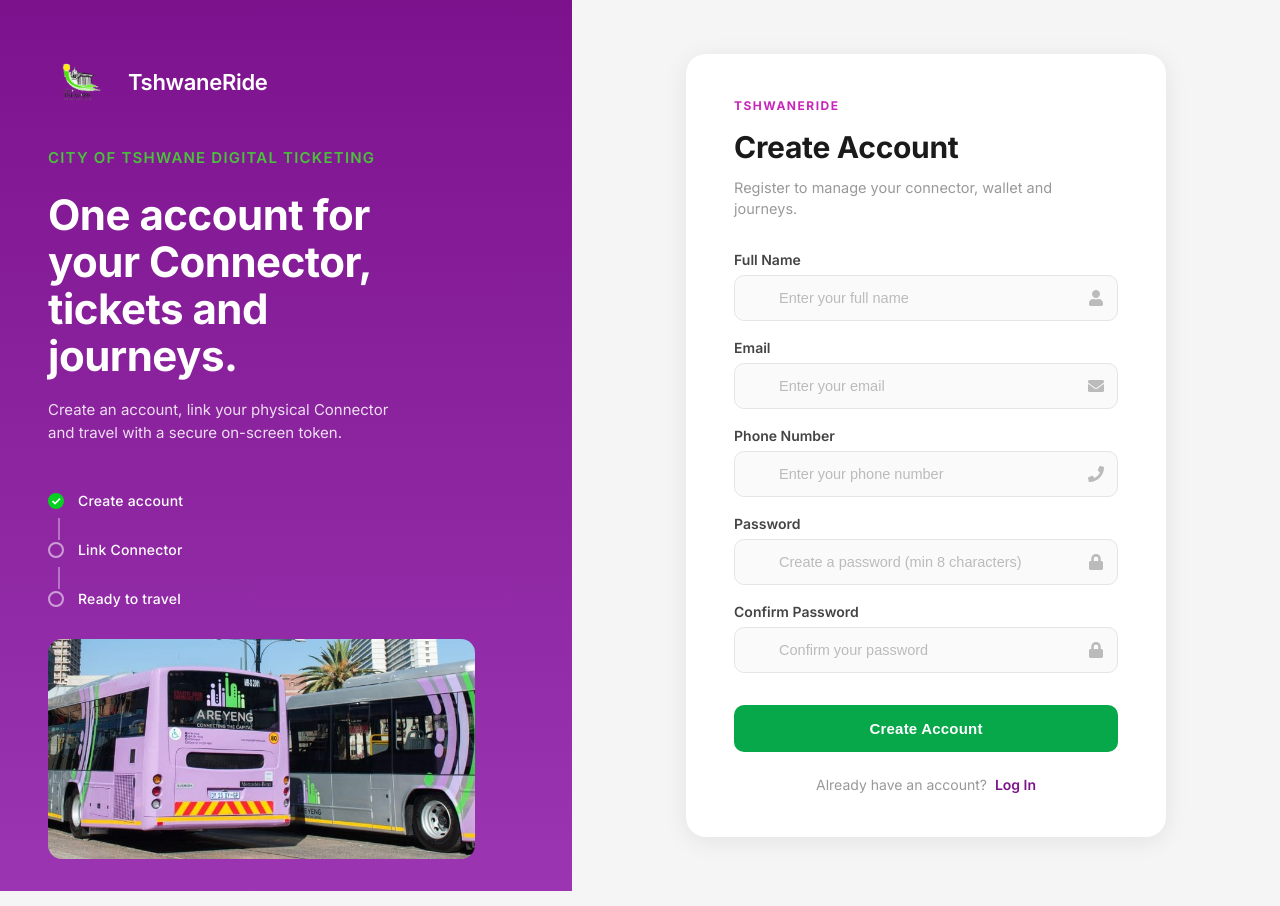
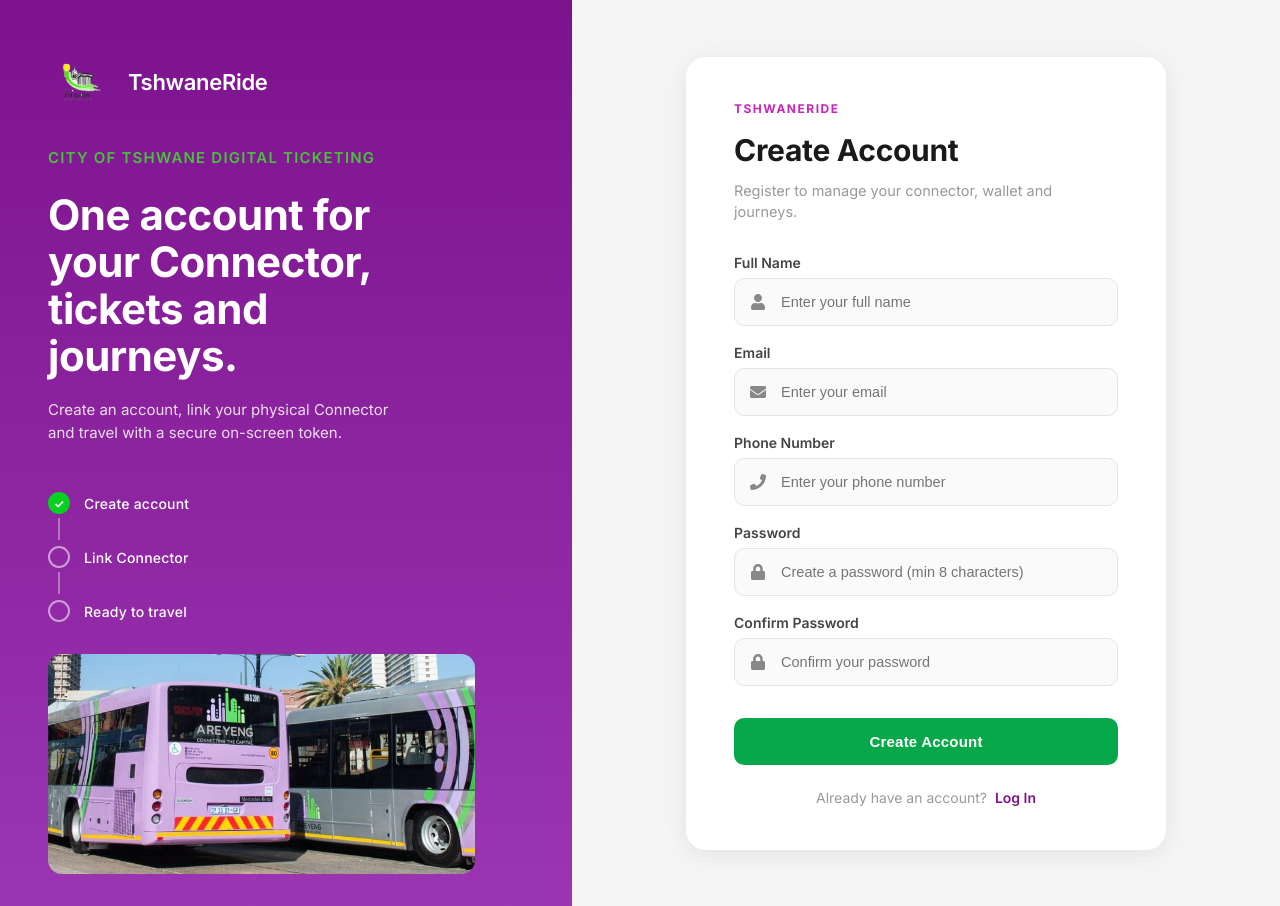
Before and after one commit to Fatso0112/tshwane-metro-ride, a React (Vite) app in the folder TshwaneBus/: page /register in a window 1280 px wide. Built offline with nearby package versions, Linux system fonts and the light colour scheme.

Commit message:
Liya Fixed the input

```diff
--- a/TshwaneBus/src/pages/Login/Login.tsx
+++ b/TshwaneBus/src/pages/Login/Login.tsx
@@ -1,8 +1,10 @@
 import { useState, useEffect } from 'react'
-import type {ChangeEvent, SyntheticEvent} from 'react'
+import type { ChangeEvent, SyntheticEvent } from 'react'
 import { useNavigate, useLocation, Link } from 'react-router-dom'
 import type { LoginCredentials, LocationState } from '../../types/auth.types'
 import './Login.css'
+/* Import the eye icons */
+import { FaEye, FaEyeSlash } from 'react-icons/fa'
 
 export const Login = () => {
   const navigate = useNavigate()
@@ -17,6 +19,9 @@
   const [successMessage, setSuccessMessage] = useState('')
   const [isLoading, setIsLoading] = useState(false)
 
+  /* State to control password visibility */
+  const [showPassword, setShowPassword] = useState(false)
+
   // Read success message from registration
   useEffect(() => {
     if (locationState?.message) setSuccessMessage(locationState.message)
@@ -28,9 +33,7 @@
   // Handle input changes
   const handleChange = (e: ChangeEvent<HTMLInputElement>) => {
     const { name, value } = e.target
-    // Update state
     setFormData(prev => ({ ...prev, [name]: value }))
-    // Optional: debug log
     console.log(`${name}:`, value)
   }
 
@@ -48,7 +51,6 @@
     setIsLoading(true)
 
     try {
-      // Simulate API call
       await new Promise(resolve => setTimeout(resolve, 1500))
       console.log('Login successful:', formData)
 
@@ -71,7 +73,7 @@
       {/* LEFT: Brand & Image */}
       <div className="login-left">
         <div className="brand-box">
-          <div className="brand-icon">🚌</div>
+
           <h1 className="brand-title">TshwaneRide</h1>
           <p className="brand-subtitle">CONNECTING THE CAPITAL</p>
           <div className="brand-tagline">
@@ -79,9 +81,7 @@
             <span>tickets and live A Re Yeng journeys.</span>
           </div>
           <div className="brand-features">
-            <span>✓ Sign in</span>
-            <span>✓ Check journey</span>
-            <span>✓ Board</span>
+
           </div>
         </div>
       </div>
@@ -131,8 +131,10 @@
 
             <div className="input-group">
               <label htmlFor="password">Password</label>
+              {/* Added a relative container box to position the eye layout */}
+              <div className="password-input-wrapper">
                 <input
-                type="text"   // 👈 Shows password in plain text
+                  type={showPassword ? 'text' : 'password'} /* Dynamic input switching */
                   id="password"
                   name="password"
                   value={formData.password}
@@ -141,6 +143,16 @@
                   required
                   disabled={isLoading}
                 />
+                <button
+                  type="button" /* Crucial: stops the form from submitting on toggle click */
+                  className="password-toggle-btn"
+                  onClick={() => setShowPassword(!showPassword)}
+                  disabled={isLoading}
+                  aria-label={showPassword ? 'Hide password' : 'Show password'}
+                >
+                  {showPassword ? <FaEyeSlash /> : <FaEye />}
+                </button>
+              </div>
             </div>
 
             <button type="submit" className="login-btn" disabled={isLoading}>
--- a/TshwaneBus/src/pages/Register/Register.css
+++ b/TshwaneBus/src/pages/Register/Register.css
@@ -202,44 +202,59 @@
   font-size: 14px;
 }
 
+/* 1. Reset container context */
 .input-container {
   position: relative;
   width: 100%;
+  display: flex;
+  align-items: center;
+  height: auto; /* Reset any bad global heights */
 }
 
+/* 2. Position icons cleanly without layout breakage */
 .input-icon {
   position: absolute;
-  right: 14px;
+  left: 16px;
   top: 50%;
   transform: translateY(-50%);
-  color: #bbb;
+  color: #888888;
   font-size: 16px;
+  pointer-events: none;
+  z-index: 5; /* Sit clearly above input backgrounds */
 }
 
+/* 3. Fully Explicit Input Block */
 .input-container input {
   width: 100%;
-  padding: 14px 14px 14px 44px;
+
+  /* Use explicit heights & padding together safely */
+  height: 48px !important;
+  padding: 0 14px 0 46px !important; /* Fixed vertical centering, leaves room for icon */
+  line-height: 48px !important;       /* Forces text to render vertically centered */
+
   border: 1px solid #e5e5e5;
   border-radius: 10px;
   font-size: 14.5px;
-  background: #fafafa;
-  color: #333;
-  transition: border-color 0.2s ease, background 0.2s ease;
+  background-color: #fafafa !important;
+  color: #111111 !important;
+
+  /* Reset variations */
+  text-indent: 0 !important;
+  text-transform: none !important;
+  visibility: visible !important;
+  opacity: 1 !important;
+
+  transition: border-color 0.2s ease, background-color 0.2s ease;
+  position: relative;
+  z-index: 1;
 }
 
-.input-container input::placeholder {
-  color: #bbb;
-}
-
+/* 4. Ensure typing stays visible during active state */
 .input-container input:focus {
   outline: none;
-  border-color: #c726b9;
-  background: white;
-}
-
-.input-container input:disabled {
-  opacity: 0.6;
-  cursor: not-allowed;
+  border-color: #7d128d;
+  background-color: #ffffff !important;
+  color: #111111 !important;
 }
 
 /*BUTTON*/
@@ -329,3 +344,37 @@
     width: 100%;
   }
 }
+
+/* Add safety padding on the right edge so long passwords don't overflow underneath the eye */
+.input-container input[type="password"],
+.input-container input[type="text"] {
+  padding-right: 44px !important;
+}
+
+/* Absolute position layout for registration eye buttons */
+.register-password-toggle {
+  position: absolute;
+  right: 14px;
+  top: 50%;
+  transform: translateY(-50%);
+  background: none;
+  border: none;
+  color: #888888;
+  cursor: pointer;
+  display: flex;
+  align-items: center;
+  justify-content: center;
+  font-size: 16px;
+  padding: 4px;
+  z-index: 6; /* Ensures it stacks cleanly above the input fields */
+  transition: color 0.2s ease;
+}
+
+.register-password-toggle:hover {
+  color: #7d128d; /* Matches the corporate TshwaneRide branding color tone */
+}
+
+.register-password-toggle:disabled {
+  cursor: not-allowed;
+  opacity: 0.5;
+}
--- a/TshwaneBus/src/routes/AppRoutes.tsx
+++ b/TshwaneBus/src/routes/AppRoutes.tsx
@@ -3,7 +3,6 @@
 import { Home } from '../pages/Home/Home'
 import { Login } from '../pages/Login/Login'
 import { Register } from '../pages/Register/Register'
-import { Wallet } from '../pages/Wallet/Wallet'
 
 // ---------- Animation Variants for the Page (single container) ----------
 const pageVariants = {
@@ -53,12 +52,12 @@
 }
 
 // A block that covers a third of the page using clip-path
+// ---------- Shatter Blocks (3 vertical blocks) ----------
 const ShatterBlock = ({ children, index }: { children: React.ReactNode; index: number }) => {
-  // Calculate clip-path for each third: left, center, right
   const clipPaths = [
-    'inset(0 66.66% 0 0)',   // left third
+    'inset(0 66.66% 0 0)',      // left third
     'inset(0 33.33% 0 33.33%)', // center third
-    'inset(0 0 0 66.66%)',   // right third
+    'inset(0 0 0 66.66%)',      // right third
   ]
 
   return (
@@ -72,17 +71,16 @@
         width: '100%',
         height: '100%',
         clipPath: clipPaths[index],
-        // To avoid overlapping issues, we set pointer-events: none during transition
-        pointerEvents: 'none',
+        pointerEvents: 'none', // ✅ CRUCIAL: Mouse clicks completely ignore this block
+        userSelect: 'none',    // ✅ Prevents text highlights from breaking
         zIndex: 10,
-        // Slight background tint to enhance the shatter effect (optional)
         background: `rgba(255,255,255,${index === 1 ? 0.05 : 0})`,
       }}
     >
-      {/* We render the children (page content) inside each block, but clipped */}
-      {/* To avoid duplication of interactive elements, we only render content on the center block? */}
-      {/* For simplicity, we'll render children in all, but they are clipped, so it's okay */}
-      {children}
+      {/* Wrap children to force everything inside the animation block to be non-interactive */}
+      <div style={{ pointerEvents: 'none', userSelect: 'none' }}>
+        {children}
+      </div>
     </motion.div>
   )
 }
@@ -103,10 +101,12 @@
         overflow: 'hidden',
       }}
     >
-      {/* The actual page content (will be duplicated inside blocks) */}
-      <div style={{ position: 'relative', zIndex: 1 }}>{children}</div>
+      {/* ✅ The interactive page layer has standard pointer events and a higher z-index */}
+      <div style={{ position: 'relative', zIndex: 20, pointerEvents: 'auto' }}>
+        {children}
+      </div>
 
-      {/* Three shatter blocks overlay – they will cover the same area but with clip-path */}
+      {/* Three shatter blocks overlay – strictly visual decorations now */}
       {[0, 1, 2].map((i) => (
         <ShatterBlock key={i} index={i}>
           {children}
@@ -115,6 +115,7 @@
     </motion.div>
   )
 }
+
 
 export const AppRoutes = () => {
   const location = useLocation()
@@ -125,7 +126,6 @@
         <Route path="/" element={<AnimatedPage><Home /></AnimatedPage>} />
         <Route path="/login" element={<AnimatedPage><Login /></AnimatedPage>} />
         <Route path="/register" element={<AnimatedPage><Register /></AnimatedPage>} />
-        <Route path="/wallet" element={<AnimatedPage><Wallet /></AnimatedPage>} />
         <Route path="*" element={<Navigate to="/" replace />} />
       </Routes>
     </AnimatePresence>
```
Lines whose indentation alone changed are shown as unchanged.
